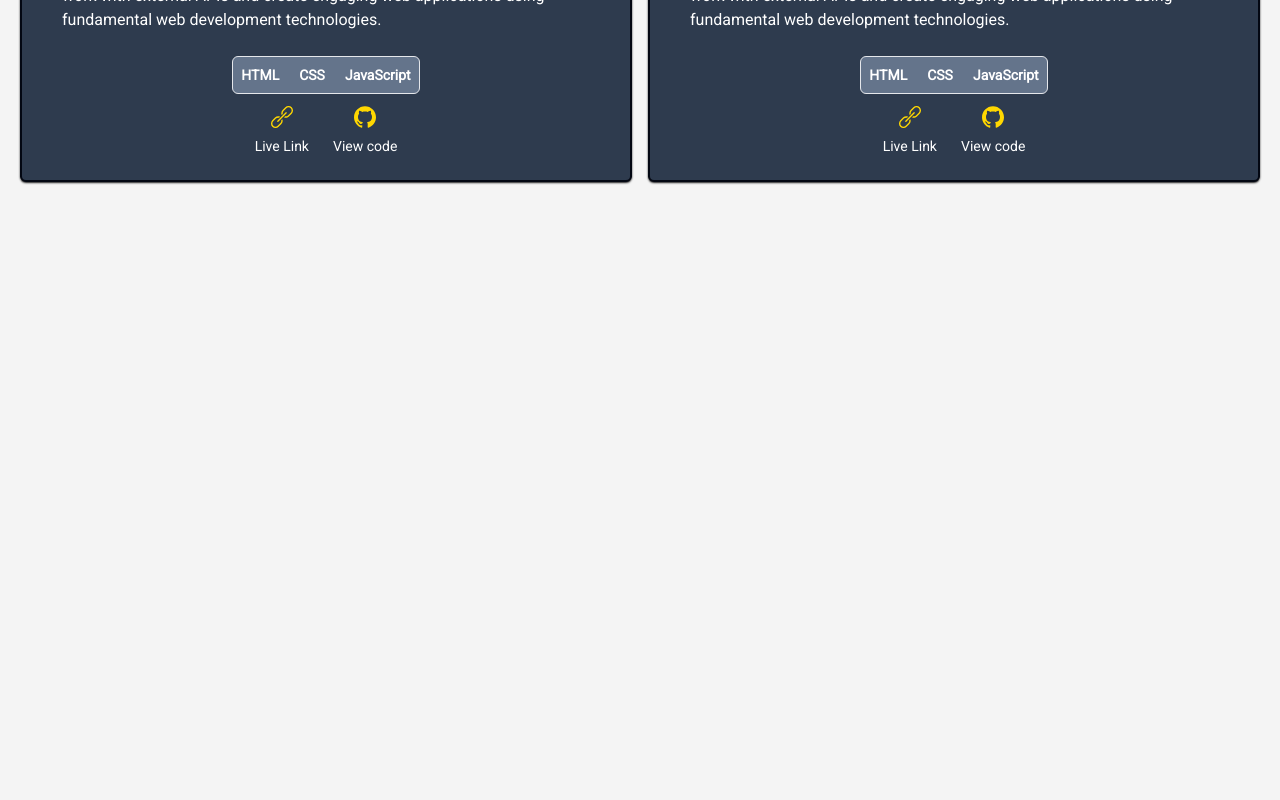
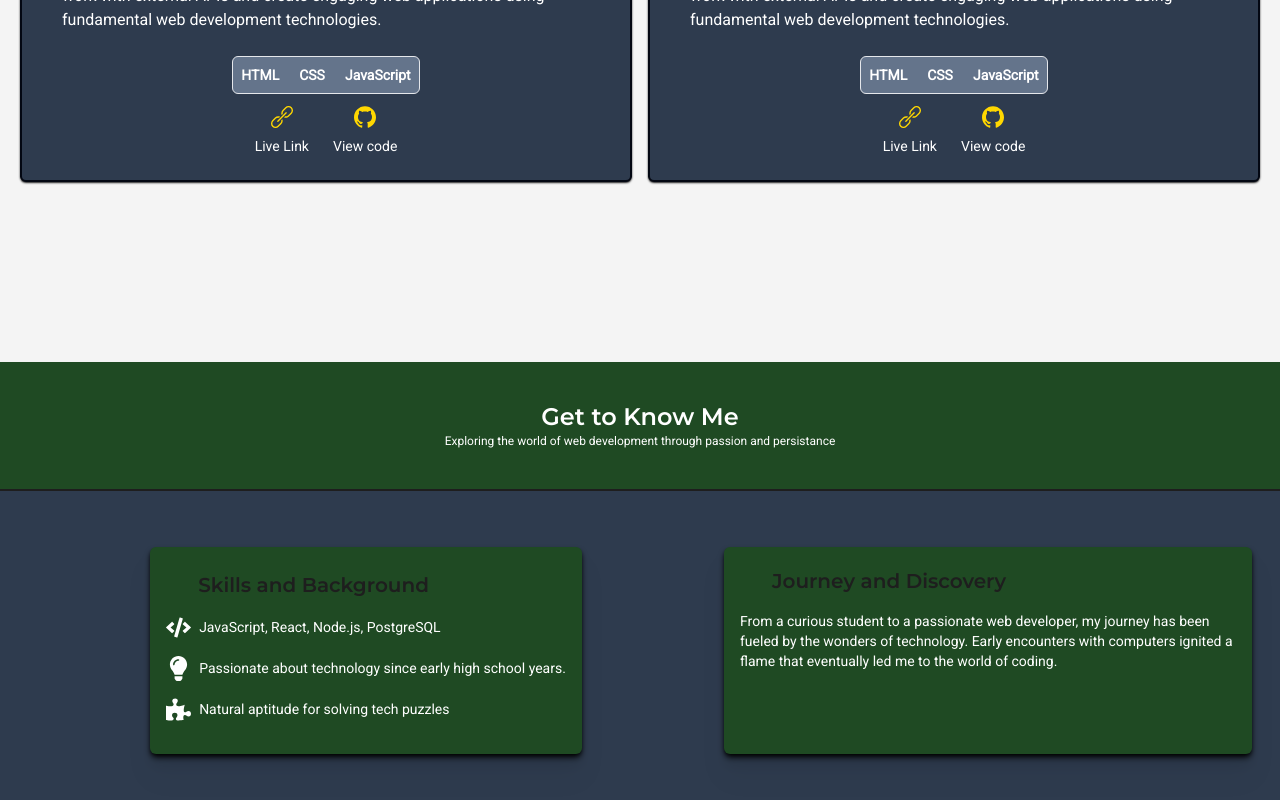
Before and after one commit to Riyaazct/myPortfolio, a React (Vite) app: page / in a window 1280 px wide. Shown: the part 2618-3418 px from the top of the page. Before the commit the page ends 2980 px from the top, so only its background shows below. Built offline with nearby package versions, Linux system fonts and the light colour scheme.

Commit message:
add: about section

```diff
--- a/src/App.jsx
+++ b/src/App.jsx
@@ -1,6 +1,7 @@
 import Home from "./pages/Home";
 import Skills from "./pages/Skills";
 import Projects from "./pages/Projects";
+import AboutMe from "./pages/AboutMe";
 
 function App() {
   return (
@@ -8,6 +9,7 @@ function App() {
       <Home />
       <Skills />
       <Projects />
+      <AboutMe />
     </div>
   );
 }
--- /dev/null
+++ b/src/pages/AboutMe.jsx
@@ -0,0 +1,72 @@
+import { FaCode, FaLightbulb, FaPuzzlePiece } from "react-icons/fa";
+
+const AboutMe = () => {
+  return (
+    <section className="bg-[#2E3B4E] w-full h-screen">
+      {/*  */}
+
+      {/* Title */}
+      <div className="h-[8.062rem] bg-[#1F4A23] text-white text-center flex flex-col justify-center border-b-2 border-b-[#1E1E1E]">
+        <h2 className="text-2xl font-semibold">Get to Know Me</h2>
+        <p className="text-xs">
+          Exploring the world of web development through passion and
+          persistance
+        </p>
+      </div>
+
+      <div className="flex flex-col gap-5 px-7 mt-14 md:flex-row">
+        {/* Card container */}
+
+        <div className="bg-[#1F4A23] text-left px-2 py-6 mx-auto rounded-md shadow-md drop-shadow-xl shadow-black">
+          {/* Card 1 */}
+
+          <h4 className="text-xl text-[#1E1E1E] font-bold pb-2 ml-10">
+            Skills and Background
+          </h4>
+          <div className="flex items-center justify-start p-2 text-sm text-white">
+            <FaCode color="#FFFFFF" size={25} />
+            <p className="ml-2">
+              JavaScript, React, Node.js, PostgreSQL
+            </p>
+          </div>
+          <div className="flex items-center justify-start p-2 text-sm text-white">
+            <FaLightbulb color="#FFFFFF" size={25} />
+            <p className="ml-2">
+              Passionate about technology since early high school
+              years.
+            </p>
+          </div>
+          <div className="flex items-center justify-start p-2 text-sm text-white">
+            <FaPuzzlePiece color="#FFFFFF" size={25} />
+            <p className="ml-2">
+              Natural aptitude for solving tech puzzles
+            </p>
+          </div>
+
+          {/* End of card 1 */}
+        </div>
+
+        <div className="bg-[#1F4A23] text-left px-2 pb-6 pt-2 rounded-md shadow-md drop-shadow-xl shadow-black">
+          {/* Card 2 */}
+
+          <h4 className="text-xl text-[#1E1E1E] font-bold pt-3 pb-2 ml-10">
+            Journey and Discovery
+          </h4>
+
+          <div className="flex items-center text-sm text-white">
+            <p className="max-w-lg p-2 text-left">
+              From a curious student to a passionate web developer, my
+              journey has been fueled by the wonders of technology.
+              Early encounters with computers ignited a flame that
+              eventually led me to the world of coding.
+            </p>
+          </div>
+
+          {/* End of card 2 */}
+        </div>
+      </div>
+    </section>
+  );
+};
+
+export default AboutMe;
```
